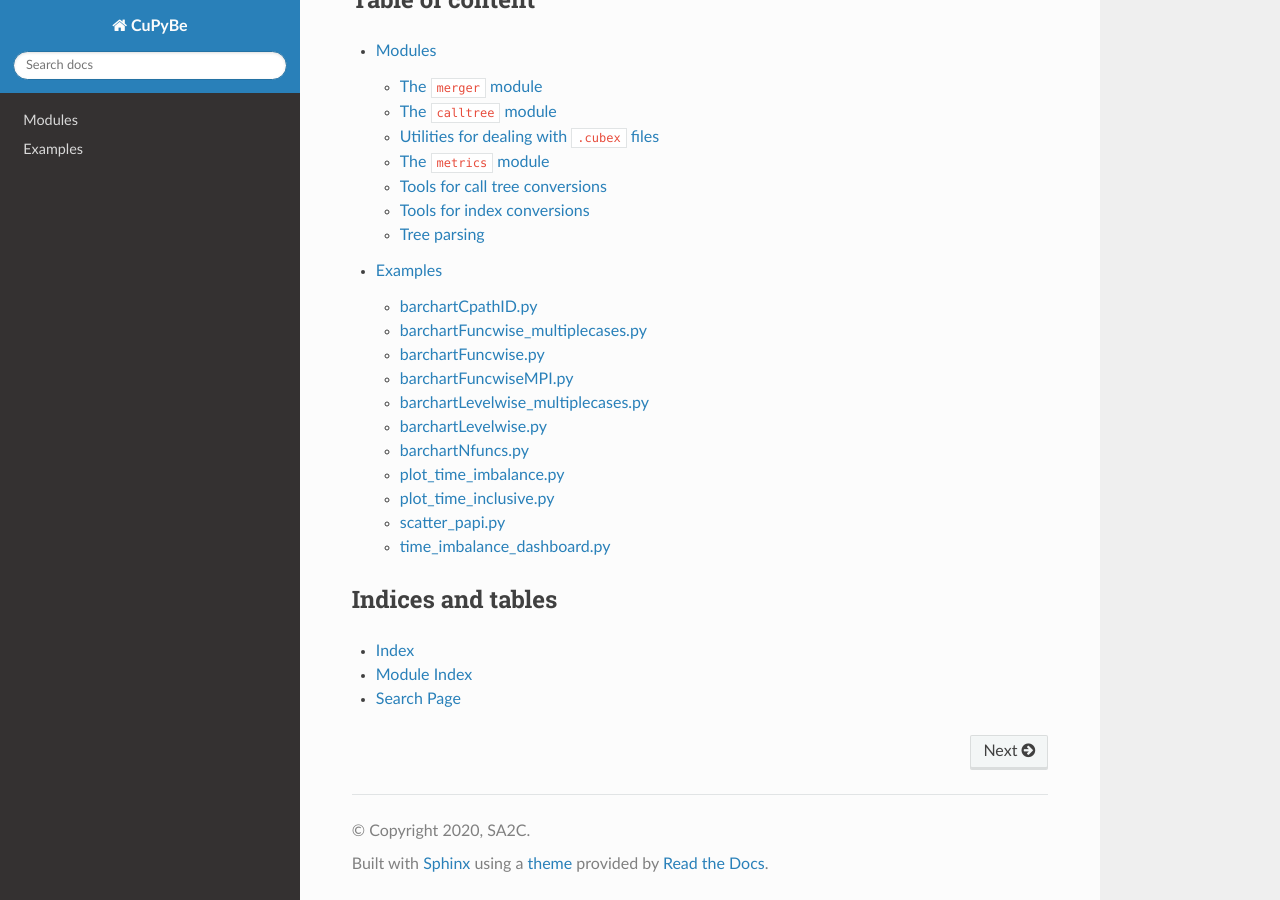
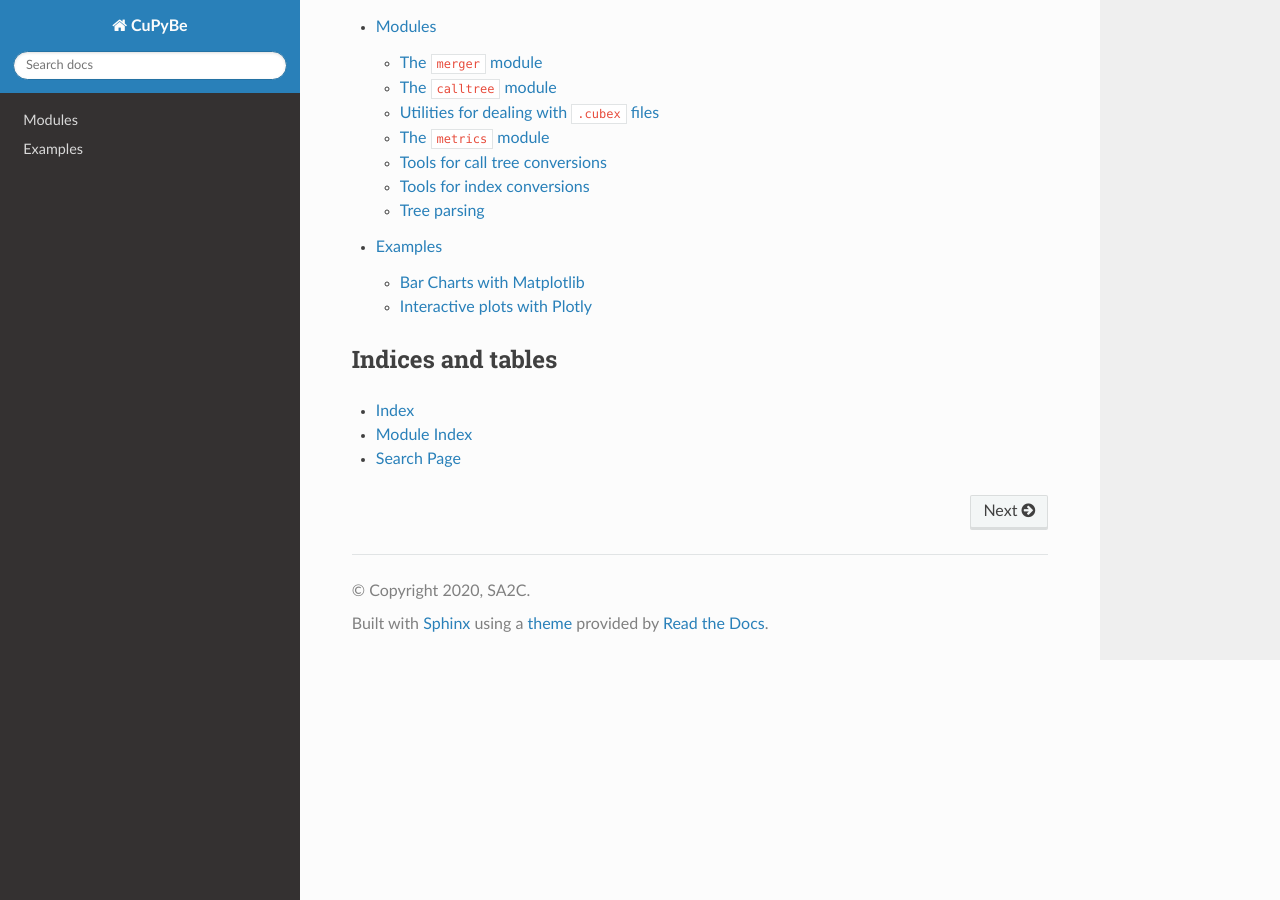
Before and after one commit to sa2c/cupybe, a Sphinx documentation site: the page built from docs/index.rst, in a window 1280 px wide and 900 px high, scrolled down 776 px. Built offline with Sphinx 7.4.7 and the Read the Docs theme 2.0.0, drawn with Linux system fonts in a browser that asks for light colours; some of the changed text lies outside the part shown.

Commit message:
Doc fixes

```diff
--- a/docs/examples.rst
+++ b/docs/examples.rst
@@ -2,60 +2,78 @@
 ========
 
 A number of example scripts is available in the directory ``examples``.
-Here, a brief description of the example scritp follows.
+Here, a brief description of the example scritps follows.
 
+Bar Charts with Matplotlib
+--------------------------
 
-barchartCpathID.py
---------------------------------------------------
+`barchartCpathID.py`_
+^^^^^^^^^^^^^^^^^^^^^^^^^^^^^^^^^^^^^^^^^^^^^^^^^^
 
 .. automodule:: barchartCpathID
 
-barchartFuncwise_multiplecases.py
---------------------------------------------------
+`barchartFuncwise_multiplecases.py`_
+^^^^^^^^^^^^^^^^^^^^^^^^^^^^^^^^^^^^^^^^^^^^^^^^^^
 
 .. automodule:: barchartFuncwise_multiplecases
 
-barchartFuncwise.py
---------------------------------------------------
+`barchartFuncwise.py`_
+^^^^^^^^^^^^^^^^^^^^^^^^^^^^^^^^^^^^^^^^^^^^^^^^^^
 
 .. automodule:: barchartFuncwise
 
-barchartFuncwiseMPI.py
---------------------------------------------------
+`barchartFuncwiseMPI.py`_
+^^^^^^^^^^^^^^^^^^^^^^^^^^^^^^^^^^^^^^^^^^^^^^^^^^
 
 .. automodule:: barchartFuncwiseMPI
 
-barchartLevelwise_multiplecases.py
---------------------------------------------------
+`barchartLevelwise_multiplecases.py`_
+^^^^^^^^^^^^^^^^^^^^^^^^^^^^^^^^^^^^^^^^^^^^^^^^^^
 
 .. automodule:: barchartLevelwise_multiplecases
 
-barchartLevelwise.py
---------------------------------------------------
+`barchartLevelwise.py`_
+^^^^^^^^^^^^^^^^^^^^^^^^^^^^^^^^^^^^^^^^^^^^^^^^^^
 
 .. automodule:: barchartLevelwise
 
-barchartNfuncs.py
---------------------------------------------------
+`barchartNfuncs.py`_
+^^^^^^^^^^^^^^^^^^^^^^^^^^^^^^^^^^^^^^^^^^^^^^^^^^
 
 .. automodule:: barchartNfuncs
 
-plot_time_imbalance.py
---------------------------------------------------
+Interactive plots with Plotly
+-----------------------------
+
+
+`plot_time_imbalance.py`_
+^^^^^^^^^^^^^^^^^^^^^^^^^^^^^^^^^^^^^^^^^^^^^^^^^^
 
 .. automodule:: plot_time_imbalance
 
-plot_time_inclusive.py
---------------------------------------------------
+`plot_time_inclusive.py`_
+^^^^^^^^^^^^^^^^^^^^^^^^^^^^^^^^^^^^^^^^^^^^^^^^^^
 
 .. automodule:: plot_time_inclusive
 
-scatter_papi.py
---------------------------------------------------
+`scatter_papi.py`_
+^^^^^^^^^^^^^^^^^^^^^^^^^^^^^^^^^^^^^^^^^^^^^^^^^^
 
 .. automodule:: scatter_papi
 
-time_imbalance_dashboard.py
---------------------------------------------------
+`time_imbalance_dashboard.py`_
+^^^^^^^^^^^^^^^^^^^^^^^^^^^^^^^^^^^^^^^^^^^^^^^^^^
 
 .. automodule:: time_imbalance_dashboard
+
+.. _barchartCpathID.py: https://github.com/sa2c/cupybe/blob/master/examples/barchartCpathID.py
+.. _barchartFuncwise_multiplecases.py: https://github.com/sa2c/cupybe/blob/master/examples/barchartFuncwise_multiplecases.py
+.. _barchartFuncwise.py: https://github.com/sa2c/cupybe/blob/master/examples/barchartFuncwise.py
+.. _barchartFuncwiseMPI.py: https://github.com/sa2c/cupybe/blob/master/examples/barchartFuncwiseMPI.py
+.. _barchartLevelwise_multiplecases.py: https://github.com/sa2c/cupybe/blob/master/examples/barchartLevelwise_multiplecases.py
+.. _barchartLevelwise.py: https://github.com/sa2c/cupybe/blob/master/examples/barchartLevelwise.py
+.. _barchartNfuncs.py: https://github.com/sa2c/cupybe/blob/master/examples/barchartNfuncs.py
+.. _plot_time_imbalance.py: https://github.com/sa2c/cupybe/blob/master/examples/plot_time_imbalance.py
+.. _plot_time_inclusive.py: https://github.com/sa2c/cupybe/blob/master/examples/plot_time_inclusive.py
+.. _scatter_papi.py: https://github.com/sa2c/cupybe/blob/master/examples/scatter_papi.py
+.. _time_imbalance_dashboard.py: https://github.com/sa2c/cupybe/blob/master/examples/time_imbalance_dashboard.py
--- a/docs/index.rst
+++ b/docs/index.rst
@@ -7,7 +7,7 @@
 ====================
 
 **CuPyBe** is a collection of utilities that allow to convert the data contained
-in ``.cubex`` files produced by `Score-P<https://www.vi-hps.org/projects/score-p/>`  into data structures that can be
+in ``.cubex`` files produced by `Score-P <https://www.vi-hps.org/projects/score-p/>`_  into data structures that can be
 interacted with through Python libraries (e.g., Pandas).
 
 It is basically a bunch of functions that use ``cube_dump`` and parse its
```
